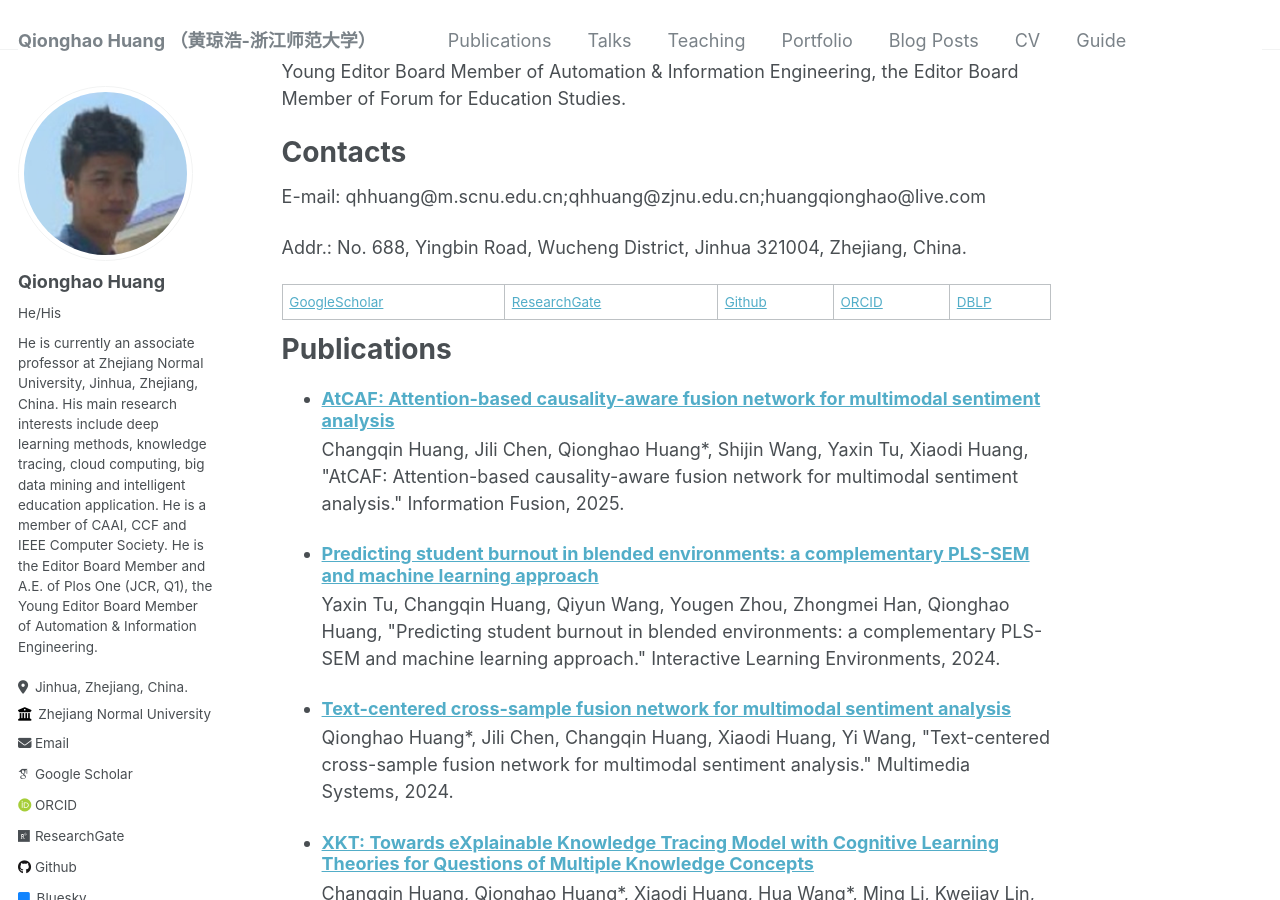
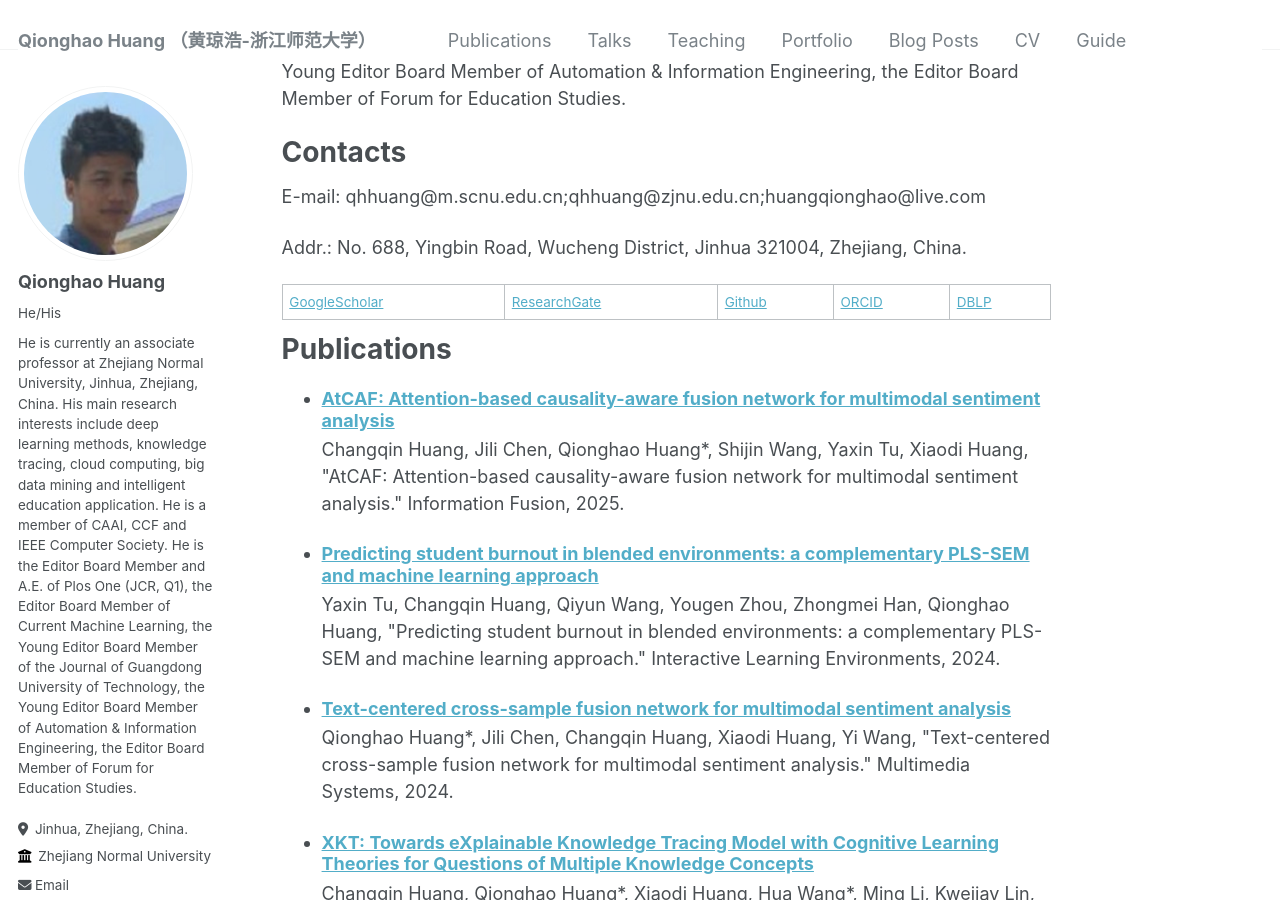
Before and after one commit to qhhuang-ai/qhhuang-ai.github.io, a Jekyll site: the page built from _pages/about.md, in a window 1280 px wide and 900 px high, scrolled down 340 px. Built offline with Jekyll 4.4.1, drawn with Linux system fonts in a browser that asks for light colours; some web fonts are replaced; a script that is not in the unit is left out; comment, search, counter and statistics services are not loaded.

Commit message:
update CV

```diff
--- a/_config.yml
+++ b/_config.yml
@@ -24,8 +24,7 @@
   avatar           : "Qionghao_Huang.png"
   name             : "Qionghao Huang"
   pronouns         : "He/His"
-  bio              : "He is currently an associate professor at Zhejiang Normal University, Jinhua, Zhejiang, China. His main research interests include deep learning methods, knowledge tracing, cloud computing, big data mining and intelligent education application. He is a member of CAAI, CCF and IEEE Computer Society. He is the Editor Board Member and A.E. of Plos One (JCR, Q1), the Young Editor Board Member of Automation & Information Engineering.
-"
+  bio              : "He is currently an associate professor at Zhejiang Normal University, Jinhua, Zhejiang, China. His main research interests include deep learning methods, knowledge tracing, cloud computing, big data mining and intelligent education application. He is a member of CAAI, CCF and IEEE Computer Society. He is the Editor Board Member and A.E. of Plos One (JCR, Q1), the Editor Board Member of Current Machine Learning, the Young Editor Board Member of the Journal of Guangdong University of Technology, the Young Editor Board Member of Automation & Information Engineering, the Editor Board Member of Forum for Education Studies."
   location         : "Jinhua, Zhejiang, China."
   employer         : "Zhejiang Normal University"
   uri              : # URL
--- a/_config_dev.yml
+++ b/_config_dev.yml
@@ -24,7 +24,7 @@
   avatar           : "Qionghao_Huang.png"
   name             : "Qionghao Huang"
   pronouns         : "He/His"
-  bio              : "He is currently an associate professor at Zhejiang Normal University, Jinhua, Zhejiang, China. His main research interests include deep learning methods, knowledge tracing, cloud computing, big data mining and intelligent education application. He is a member of CAAI, CCF and IEEE Computer Society. He is the Editor Board Member and A.E. of Plos One (JCR, Q1), the Young Editor Board Member of Automation & Information Engineering."
+  bio              : "He is currently an associate professor at Zhejiang Normal University, Jinhua, Zhejiang, China. His main research interests include deep learning methods, knowledge tracing, cloud computing, big data mining and intelligent education application. He is a member of CAAI, CCF and IEEE Computer Society. He is the Editor Board Member and A.E. of Plos One (JCR, Q1), the Editor Board Member of Current Machine Learning, the Young Editor Board Member of the Journal of Guangdong University of Technology, the Young Editor Board Member of Automation & Information Engineering, the Editor Board Member of Forum for Education Studies."
   location         : "Jinhua, Zhejiang, China."
   employer         : "Zhejiang Normal University"
   uri              : # URL
```
